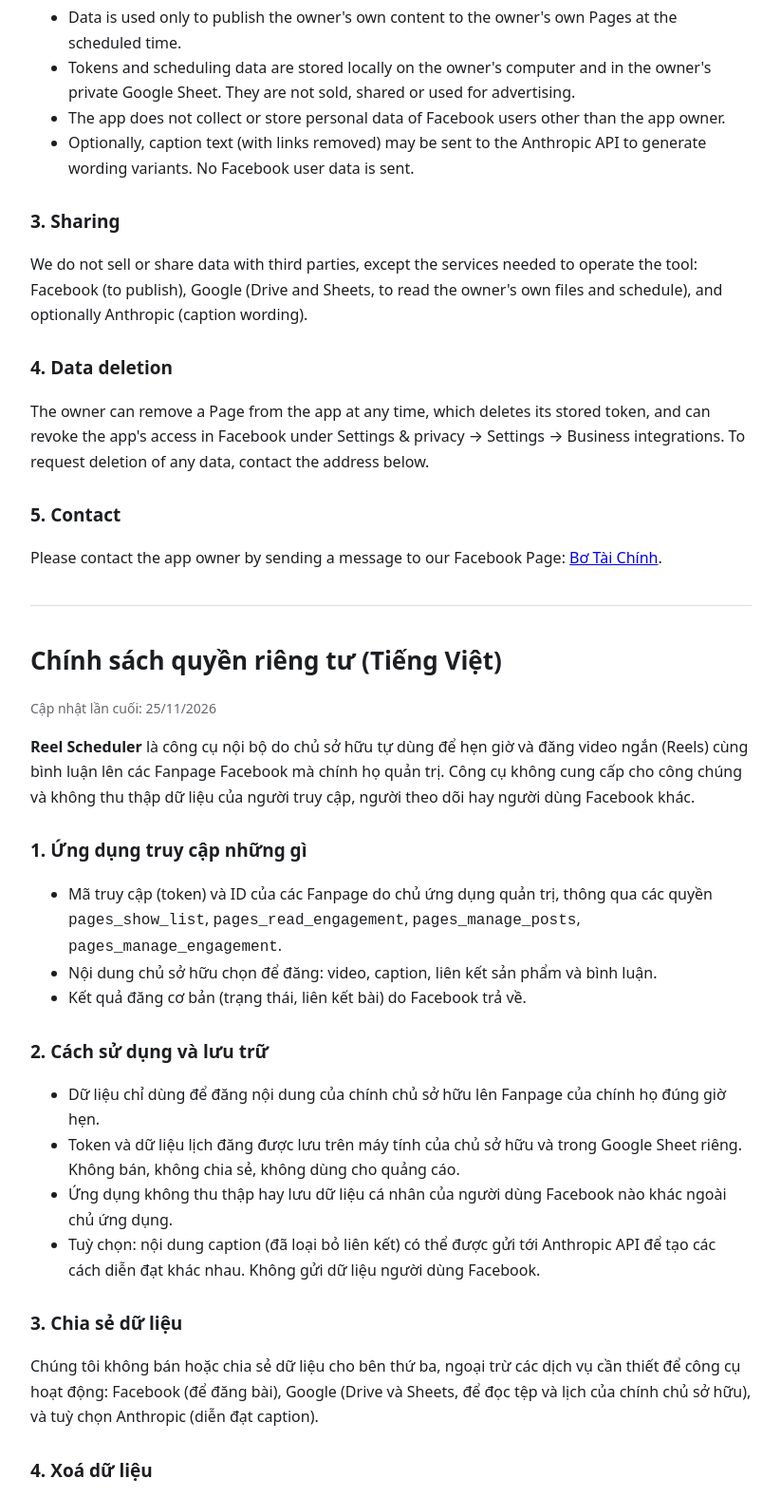
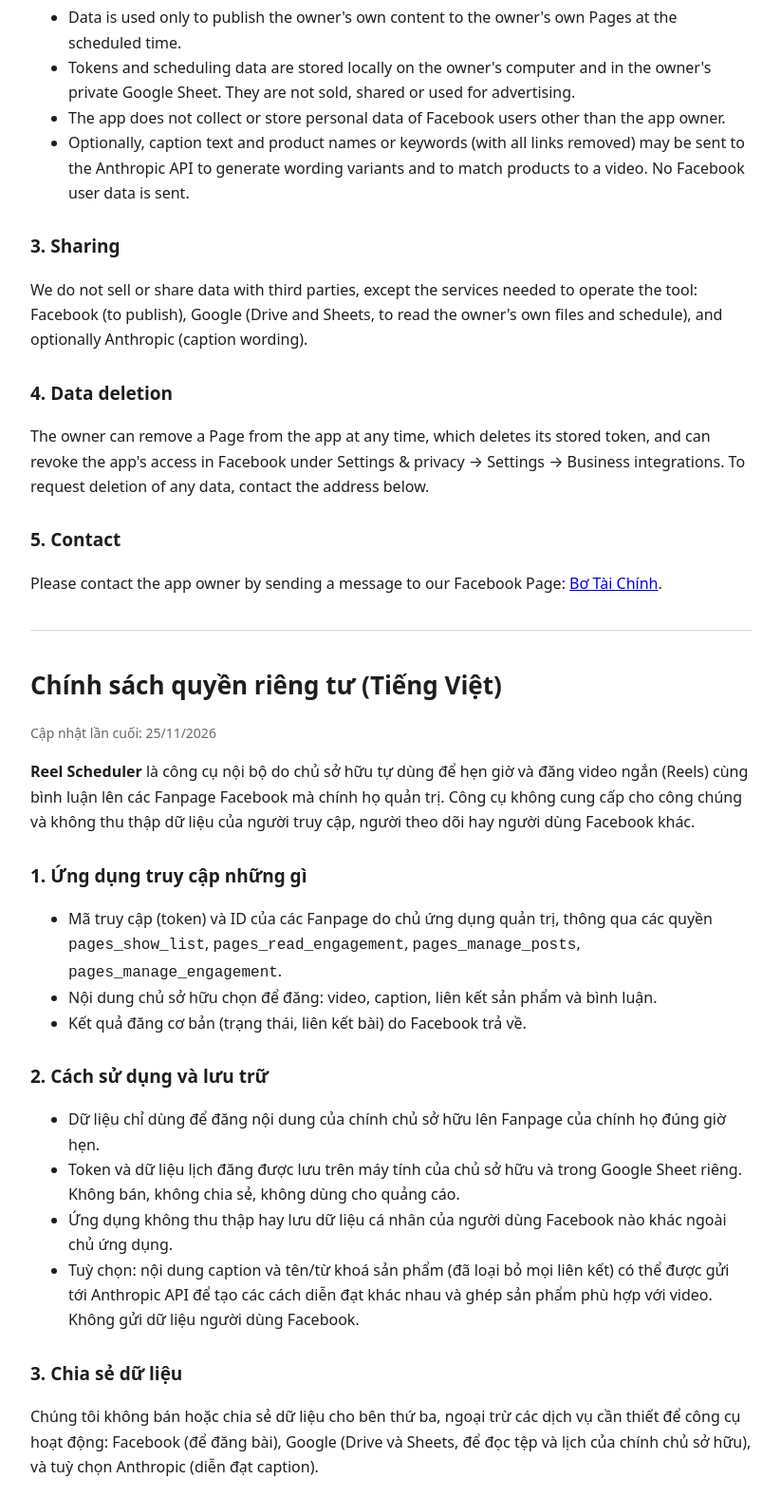
Before and after one commit to QuyLuu52/reel-scheduler-privacy, a plain HTML site: page index.html in a window 1280 px wide. Shown: the part 500-2077 px from the top of the page at 95% size, without its empty margins (228-1051 px from the left). Drawn offline with Linux system fonts and the light colour scheme.

Commit message:
Update privacy policy: mention product names/keywords sent to Anthropic API

```diff
--- a/index.html
+++ b/index.html
@@ -29,7 +29,7 @@
   <li>Data is used only to publish the owner's own content to the owner's own Pages at the scheduled time.</li>
   <li>Tokens and scheduling data are stored locally on the owner's computer and in the owner's private Google Sheet. They are not sold, shared or used for advertising.</li>
   <li>The app does not collect or store personal data of Facebook users other than the app owner.</li>
-  <li>Optionally, caption text (with links removed) may be sent to the Anthropic API to generate wording variants. No Facebook user data is sent.</li>
+  <li>Optionally, caption text and product names or keywords (with all links removed) may be sent to the Anthropic API to generate wording variants and to match products to a video. No Facebook user data is sent.</li>
 </ul>
 
 <h2>3. Sharing</h2>
@@ -60,7 +60,7 @@
   <li>Dữ liệu chỉ dùng để đăng nội dung của chính chủ sở hữu lên Fanpage của chính họ đúng giờ hẹn.</li>
   <li>Token và dữ liệu lịch đăng được lưu trên máy tính của chủ sở hữu và trong Google Sheet riêng. Không bán, không chia sẻ, không dùng cho quảng cáo.</li>
   <li>Ứng dụng không thu thập hay lưu dữ liệu cá nhân của người dùng Facebook nào khác ngoài chủ ứng dụng.</li>
-  <li>Tuỳ chọn: nội dung caption (đã loại bỏ liên kết) có thể được gửi tới Anthropic API để tạo các cách diễn đạt khác nhau. Không gửi dữ liệu người dùng Facebook.</li>
+  <li>Tuỳ chọn: nội dung caption và tên/từ khoá sản phẩm (đã loại bỏ mọi liên kết) có thể được gửi tới Anthropic API để tạo các cách diễn đạt khác nhau và ghép sản phẩm phù hợp với video. Không gửi dữ liệu người dùng Facebook.</li>
 </ul>
 
 <h2>3. Chia sẻ dữ liệu</h2>
```
